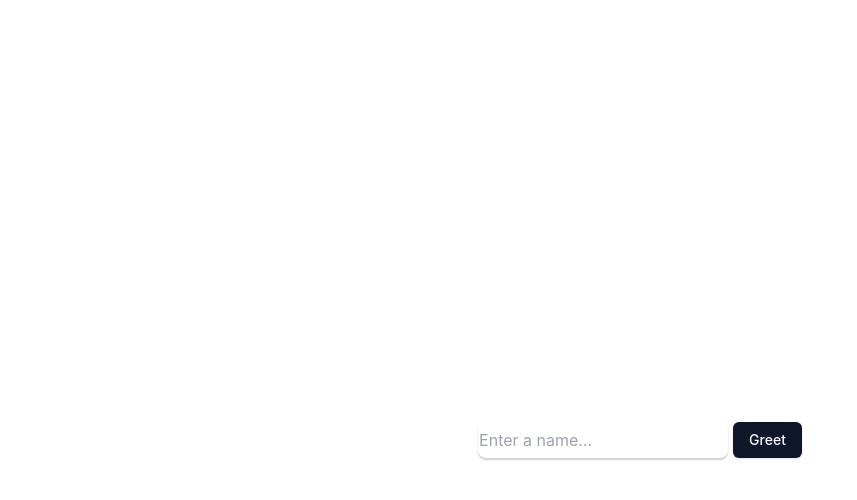
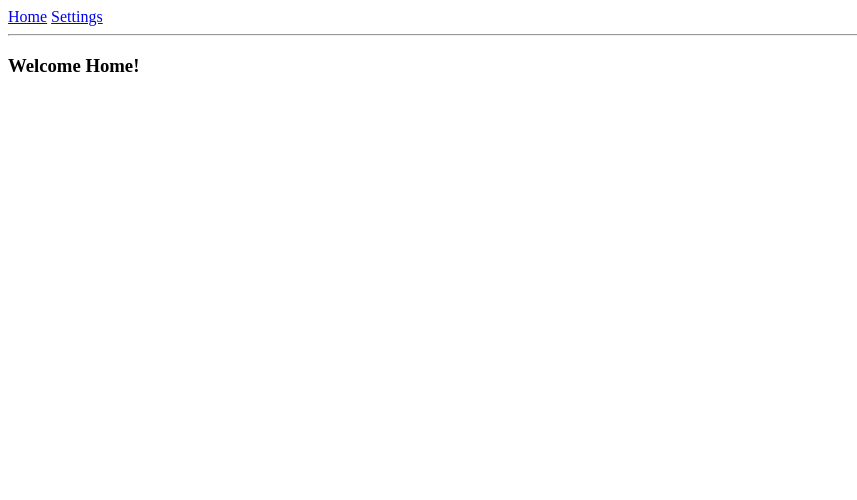
Before and after one commit to Disorrder/stream-alerts, a React (Vite) app: page / in a window 1280 px wide. Shown: the top 500 px of the page, without its empty margins (0-857 px from the left). Built offline with nearby package versions, Linux system fonts and the light colour scheme.

Commit message:
feat: tanstack router

```diff
--- a/package.json
+++ b/package.json
@@ -14,6 +14,7 @@
   "dependencies": {
     "@radix-ui/react-icons": "^1.3.0",
     "@radix-ui/react-slot": "^1.1.0",
+    "@tanstack/react-router": "^1.64.0",
     "@tauri-apps/api": ">=2.0.2",
     "@tauri-apps/plugin-shell": ">=2.0.0",
     "@tauri-apps/plugin-updater": "~2",
@@ -27,6 +28,8 @@
   },
   "devDependencies": {
     "@biomejs/biome": "1.9.3",
+    "@tanstack/router-devtools": "^1.64.0",
+    "@tanstack/router-plugin": "^1.64.0",
     "@tauri-apps/cli": ">=2.0.2",
     "@types/node": "^22.7.5",
     "@types/react": "^18.3.11",
--- a/src/App.css
+++ /dev/null
@@ -1,116 +0,0 @@
-.logo.vite:hover {
-  filter: drop-shadow(0 0 2em #747bff);
-}
-
-.logo.react:hover {
-  filter: drop-shadow(0 0 2em #61dafb);
-}
-:root {
-  font-family: Inter, Avenir, Helvetica, Arial, sans-serif;
-  font-size: 16px;
-  line-height: 24px;
-  font-weight: 400;
-
-  color: #0f0f0f;
-  background-color: #f6f6f6;
-
-  font-synthesis: none;
-  text-rendering: optimizeLegibility;
-  -webkit-font-smoothing: antialiased;
-  -moz-osx-font-smoothing: grayscale;
-  -webkit-text-size-adjust: 100%;
-}
-
-._container {
-  margin: 0;
-  padding-top: 10vh;
-  display: flex;
-  flex-direction: column;
-  justify-content: center;
-  text-align: center;
-}
-
-.logo {
-  height: 6em;
-  padding: 1.5em;
-  will-change: filter;
-  transition: 0.75s;
-}
-
-.logo.tauri:hover {
-  filter: drop-shadow(0 0 2em #24c8db);
-}
-
-.row {
-  display: flex;
-  justify-content: center;
-}
-
-a {
-  font-weight: 500;
-  color: #646cff;
-  text-decoration: inherit;
-}
-
-a:hover {
-  color: #535bf2;
-}
-
-h1 {
-  text-align: center;
-}
-
-input,
-._button {
-  border-radius: 8px;
-  border: 1px solid transparent;
-  padding: 0.6em 1.2em;
-  font-size: 1em;
-  font-weight: 500;
-  font-family: inherit;
-  color: #0f0f0f;
-  background-color: #ffffff;
-  transition: border-color 0.25s;
-  box-shadow: 0 2px 2px rgba(0, 0, 0, 0.2);
-}
-
-._button {
-  cursor: pointer;
-}
-
-._button:hover {
-  border-color: #396cd8;
-}
-._button:active {
-  border-color: #396cd8;
-  background-color: #e8e8e8;
-}
-
-input,
-._button {
-  outline: none;
-}
-
-#greet-input {
-  margin-right: 5px;
-}
-
-@media (prefers-color-scheme: dark) {
-  :root {
-    color: #f6f6f6;
-    background-color: #2f2f2f;
-  }
-
-  a:hover {
-    color: #24c8db;
-  }
-
-  input,
-  ._button {
-    color: #ffffff;
-    background-color: #0f0f0f98;
-  }
-  ._button:active {
-    background-color: #0f0f0f69;
-  }
-}
--- a/src/main.tsx
+++ b/src/main.tsx
@@ -1,9 +1,21 @@
+import { RouterProvider, createRouter } from "@tanstack/react-router";
 import React from "react";
 import ReactDOM from "react-dom/client";
-import App from "./App";
+
+// Import the generated route tree
+import { routeTree } from "./routeTree.gen";
+
+const router = createRouter({ routeTree });
+
+// Register the router instance for type safety
+declare module "@tanstack/react-router" {
+  interface Register {
+    router: typeof router;
+  }
+}
 
 ReactDOM.createRoot(document.getElementById("root") as HTMLElement).render(
   <React.StrictMode>
-    <App />
+    <RouterProvider router={router} />
   </React.StrictMode>,
 );
--- /dev/null
+++ b/src/routeTree.gen.ts
@@ -0,0 +1,111 @@
+/* prettier-ignore-start */
+
+/* eslint-disable */
+
+// @ts-nocheck
+
+// noinspection JSUnusedGlobalSymbols
+
+// This file is auto-generated by TanStack Router
+
+// Import Routes
+
+import { Route as rootRoute } from './routes/__root'
+import { Route as SettingsImport } from './routes/settings'
+import { Route as IndexImport } from './routes/index'
+
+// Create/Update Routes
+
+const SettingsRoute = SettingsImport.update({
+  path: '/settings',
+  getParentRoute: () => rootRoute,
+} as any)
+
+const IndexRoute = IndexImport.update({
+  path: '/',
+  getParentRoute: () => rootRoute,
+} as any)
+
+// Populate the FileRoutesByPath interface
+
+declare module '@tanstack/react-router' {
+  interface FileRoutesByPath {
+    '/': {
+      id: '/'
+      path: '/'
+      fullPath: '/'
+      preLoaderRoute: typeof IndexImport
+      parentRoute: typeof rootRoute
+    }
+    '/settings': {
+      id: '/settings'
+      path: '/settings'
+      fullPath: '/settings'
+      preLoaderRoute: typeof SettingsImport
+      parentRoute: typeof rootRoute
+    }
+  }
+}
+
+// Create and export the route tree
+
+export interface FileRoutesByFullPath {
+  '/': typeof IndexRoute
+  '/settings': typeof SettingsRoute
+}
+
+export interface FileRoutesByTo {
+  '/': typeof IndexRoute
+  '/settings': typeof SettingsRoute
+}
+
+export interface FileRoutesById {
+  __root__: typeof rootRoute
+  '/': typeof IndexRoute
+  '/settings': typeof SettingsRoute
+}
+
+export interface FileRouteTypes {
+  fileRoutesByFullPath: FileRoutesByFullPath
+  fullPaths: '/' | '/settings'
+  fileRoutesByTo: FileRoutesByTo
+  to: '/' | '/settings'
+  id: '__root__' | '/' | '/settings'
+  fileRoutesById: FileRoutesById
+}
+
+export interface RootRouteChildren {
+  IndexRoute: typeof IndexRoute
+  SettingsRoute: typeof SettingsRoute
+}
+
+const rootRouteChildren: RootRouteChildren = {
+  IndexRoute: IndexRoute,
+  SettingsRoute: SettingsRoute,
+}
+
+export const routeTree = rootRoute
+  ._addFileChildren(rootRouteChildren)
+  ._addFileTypes<FileRouteTypes>()
+
+/* prettier-ignore-end */
+
+/* ROUTE_MANIFEST_START
+{
+  "routes": {
+    "__root__": {
+      "filePath": "__root.tsx",
+      "children": [
+        "/",
+        "/settings"
+      ]
+    },
+    "/": {
+      "filePath": "index.tsx"
+    },
+    "/settings": {
+      "filePath": "settings.tsx"
+    }
+  }
+}
+ROUTE_MANIFEST_END */
--- /dev/null
+++ b/src/routes/__root.tsx
@@ -0,0 +1,20 @@
+import { Link, Outlet, createRootRoute } from "@tanstack/react-router";
+import { TanStackRouterDevtools } from "@tanstack/router-devtools";
+
+export const Route = createRootRoute({
+  component: () => (
+    <>
+      <div className="flex gap-2 p-2">
+        <Link to="/" className="[&.active]:font-bold">
+          Home
+        </Link>{" "}
+        <Link to="/settings" className="[&.active]:font-bold">
+          Settings
+        </Link>
+      </div>
+      <hr />
+      <Outlet />
+      <TanStackRouterDevtools />
+    </>
+  ),
+});
--- /dev/null
+++ b/src/routes/index.tsx
@@ -0,0 +1,13 @@
+import { createFileRoute } from '@tanstack/react-router'
+
+export const Route = createFileRoute('/')({
+  component: Index,
+})
+
+function Index() {
+  return (
+    <div className="p-2">
+      <h3>Welcome Home!</h3>
+    </div>
+  )
+}
--- /dev/null
+++ b/src/routes/settings.tsx
@@ -0,0 +1,9 @@
+import { createFileRoute } from '@tanstack/react-router'
+
+export const Route = createFileRoute('/settings')({
+  component: Settings,
+})
+
+function Settings() {
+  return <div className="p-2">Hello from Settings!</div>
+}
--- a/vite.config.ts
+++ b/vite.config.ts
@@ -1,12 +1,13 @@
-import { defineConfig } from "vite";
+import { TanStackRouterVite } from "@tanstack/router-plugin/vite";
 import react from "@vitejs/plugin-react";
 import path from "node:path";
+import { defineConfig } from "vite";
 
 const host = process.env.TAURI_DEV_HOST;
 
 // https://vitejs.dev/config/
 export default defineConfig(async () => ({
-  plugins: [react()],
+  plugins: [TanStackRouterVite(), react()],
   resolve: {
     alias: {
       "~": path.resolve(__dirname, "./src"),
```
Also changed, not shown: 1 other file (tests, documents, lock files or other folders).
